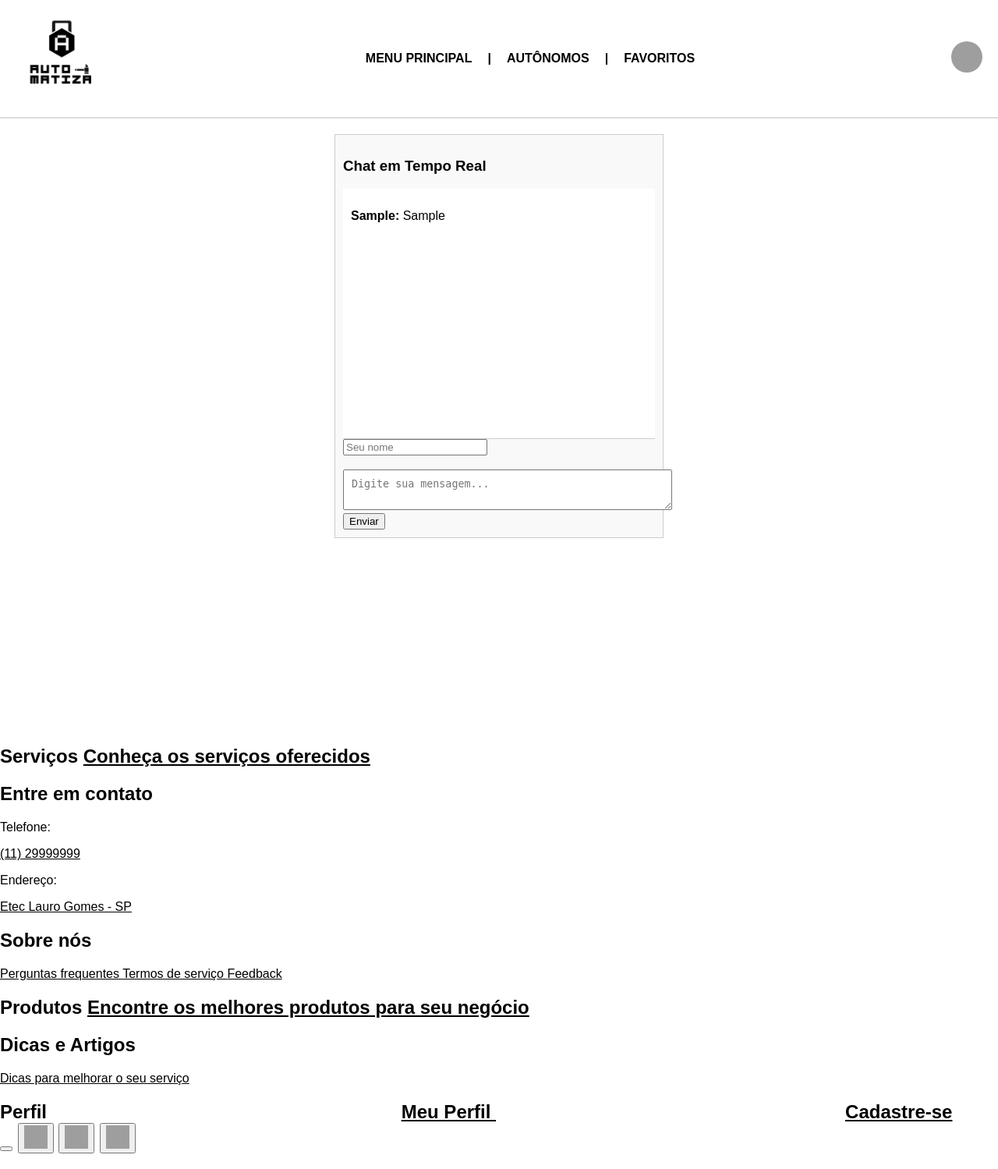
After one commit to OdaZer0/TCCETEC, a PHP site: page /chat.php in a window 1280 px wide. The commit adds this page. Shown: the whole page at 78% size. Run offline with PHP 8.4, Linux system fonts and the light colour scheme; tables that the repository leaves empty hold one stand-in row (values such as "Sample post"); grey boxes are pictures that could not be loaded.

Commit message:
Teste do Chat

```diff
--- /dev/null
+++ b/TCCETECc/TCCETEC/chat.php
@@ -0,0 +1,76 @@
+<?php
+include 'conexao2.php';
+
+if ($_SERVER['REQUEST_METHOD'] === 'POST') {
+    // Receber o nome do usuário e a mensagem
+    $usuario = $_POST['usuario'];
+    $mensagem = $_POST['mensagem'];
+
+    // Inserir a mensagem no banco de dados
+    $sql = "INSERT INTO mensagens (usuario, mensagem) VALUES (:usuario, :mensagem)";
+    $stmt = $pdo->prepare($sql);
+    $stmt->bindParam(':usuario', $usuario);
+    $stmt->bindParam(':mensagem', $mensagem);
+    $stmt->execute();
+}
+?>
+
+<?php include 'header.php'; ?>
+
+<!DOCTYPE html>
+<html lang="pt">
+<head>
+    <meta charset="UTF-8">
+    <meta name="viewport" content="width=device-width, initial-scale=1.0">
+    <title>Chat PHP e MySQL</title>
+    <style>
+        /* Estilos básicos */
+        body {
+            font-family: Arial, sans-serif;
+        }
+        #chat {
+            width: 400px;
+            margin: 20px auto;
+            border: 1px solid #ccc;
+            padding: 10px;
+            background-color: #f9f9f9;
+        }
+        #mensagens {
+            height: 300px;
+            overflow-y: scroll;
+            border-bottom: 1px solid #ccc;
+            padding: 10px;
+            background-color: #fff;
+        }
+        #input-mensagem {
+            width: 100%;
+            padding: 10px;
+        }
+    </style>
+</head>
+<body>
+
+<div id="chat">
+    <h3>Chat em Tempo Real</h3>
+    <div id="mensagens">
+        <?php
+        // Exibir as mensagens
+        $sql = "SELECT * FROM mensagens ORDER BY data_envio ASC";
+        $stmt = $pdo->query($sql);
+        while ($mensagem = $stmt->fetch(PDO::FETCH_ASSOC)) {
+            echo "<p><strong>{$mensagem['usuario']}:</strong> {$mensagem['mensagem']}</p>";
+        }
+        ?>
+    </div>
+    <form method="POST">
+        <input type="text" name="usuario" placeholder="Seu nome" required><br><br>
+        <textarea name="mensagem" id="input-mensagem" placeholder="Digite sua mensagem..." required></textarea><br>
+        <button type="submit">Enviar</button>
+    </form>
+</div>
+
+<?php include 'footer.php'; ?>
+
+
+</body>
+</html>
--- /dev/null
+++ b/TCCETECc/TCCETEC/conexao2.php
@@ -0,0 +1,15 @@
+<?php
+$host = 'localhost';
+$dbname = 'chat_app';
+$username = 'root';
+$password = '';
+
+try {
+
+    $pdo = new PDO("mysql:host=$host;dbname=$dbname", $username, $password);
+    $pdo->setAttribute(PDO::ATTR_ERRMODE, PDO::ERRMODE_EXCEPTION);
+} catch (PDOException $e) {
+    echo "Erro na conexão: " . $e->getMessage();
+    exit;
+}
+?>
--- a/TCCETECc/TCCETEC/index.php
+++ b/TCCETECc/TCCETEC/index.php
@@ -28,7 +28,8 @@
 </head>
 
 <body>
-    <a href="Cadastro_Adm.html">cadastro</a>
+
+<a href="chat.php">Chatzin</a>
 <?php include 'header.php'; ?>
     <div class="container text-center custom-font">
         <h1>ANTES DE IR PARA A TELA INICIAL</h1>
```
Also changed, not shown: TCCETECc/TCCETEC/Automatiza.sql (+11 -0 lines), TCCETECc/TCCETEC/telachat2.php (added).
